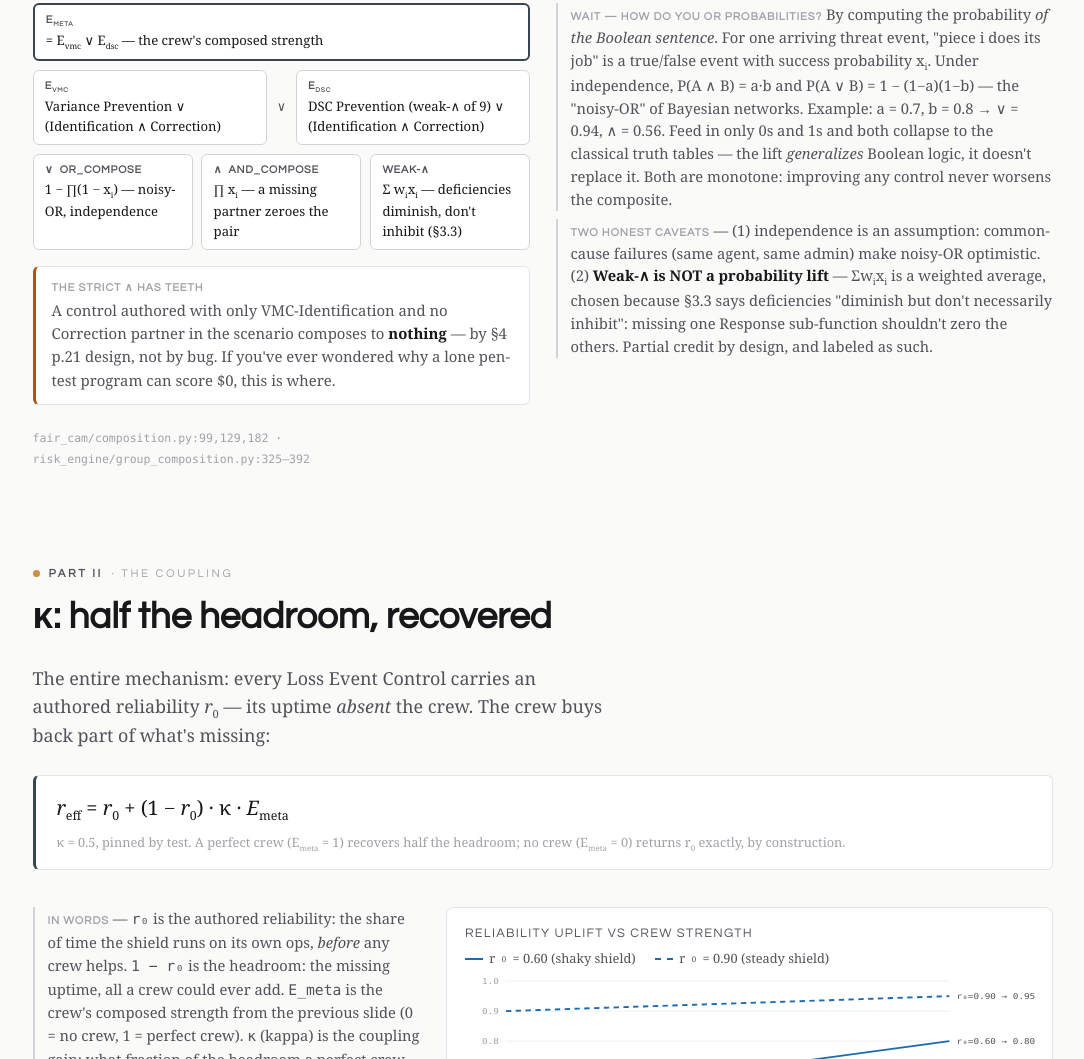
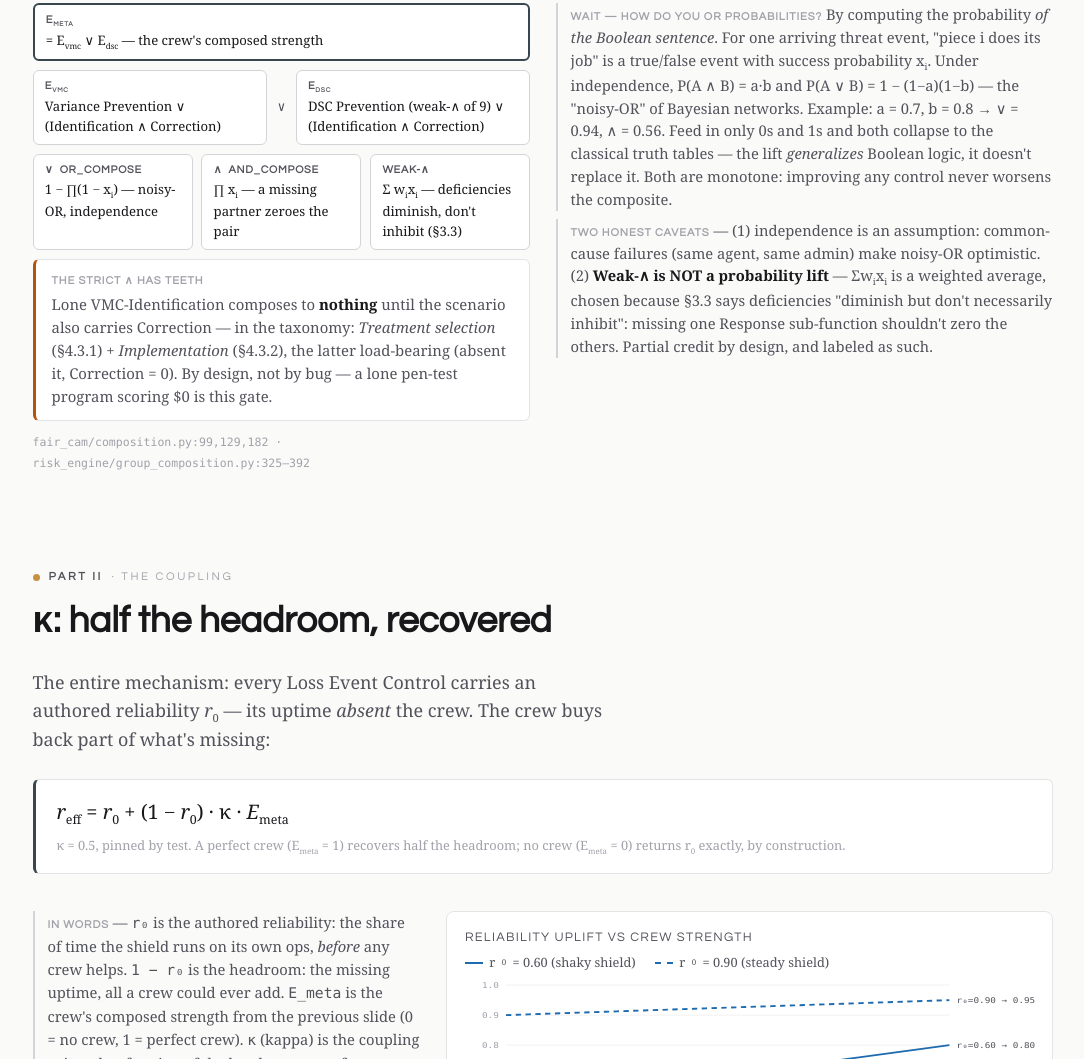
Before and after one commit to yasirhamza/idraa-io, a plain HTML site: page vmc-deck.html in a window 1280 px wide. Shown: the part 4467-5526 px from the top of the page, without its empty margins (97-1181 px from the left). Drawn offline with Linux system fonts and the light colour scheme.

Commit message:
deck: name the VMC Correction sub-functions in the strict-AND callout (owner feedback)
Co-Authored-By: Claude Fable 5 <noreply@anthropic.com>
Claude-Session: https://claude.ai/code/session_01QBaSMmrYC19RBbdYgQVE3o

```diff
--- a/vmc-deck.html
+++ b/vmc-deck.html
@@ -484,10 +484,11 @@
           <div class="bnode"><b>weak-∧</b> Σ w<sub>i</sub>x<sub>i</sub> — deficiencies diminish, don't inhibit (§3.3)</div>
         </div>
       </div>
-      <div class="callout warn"><b>The strict ∧ has teeth</b>A control authored with only
-      VMC-Identification and no Correction partner in the scenario composes to
-      <strong>nothing</strong> — by §4 p.21 design, not by bug. If you've ever wondered why a
-      lone pen-test program can score $0, this is where.</div>
+      <div class="callout warn" style="margin-top:.6rem"><b>The strict ∧ has teeth</b>Lone VMC-Identification composes to
+      <strong>nothing</strong> until the scenario also carries Correction — in the taxonomy:
+      <em>Treatment selection</em> (§4.3.1) + <em>Implementation</em> (§4.3.2), the latter
+      load-bearing (absent it, Correction = 0). By design, not by bug — a lone pen-test
+      program scoring $0 is this gate.</div>
     </div>
     <div>
       <p class="inwords"><b>Wait — how do you OR probabilities?</b> By computing the probability <em>of
@@ -505,7 +506,7 @@
     </div>
   </div>
 
-  <p class="foot"><span class="ref">fair_cam/composition.py:99,129,182 · risk_engine/group_composition.py:325–392</span></p>
+  <p class="foot" style="margin-top:.6rem"><span class="ref">fair_cam/composition.py:99,129,182 · risk_engine/group_composition.py:325–392</span></p>
 </section>
 
 <!-- ============ 5 · KAPPA ============ -->
```
